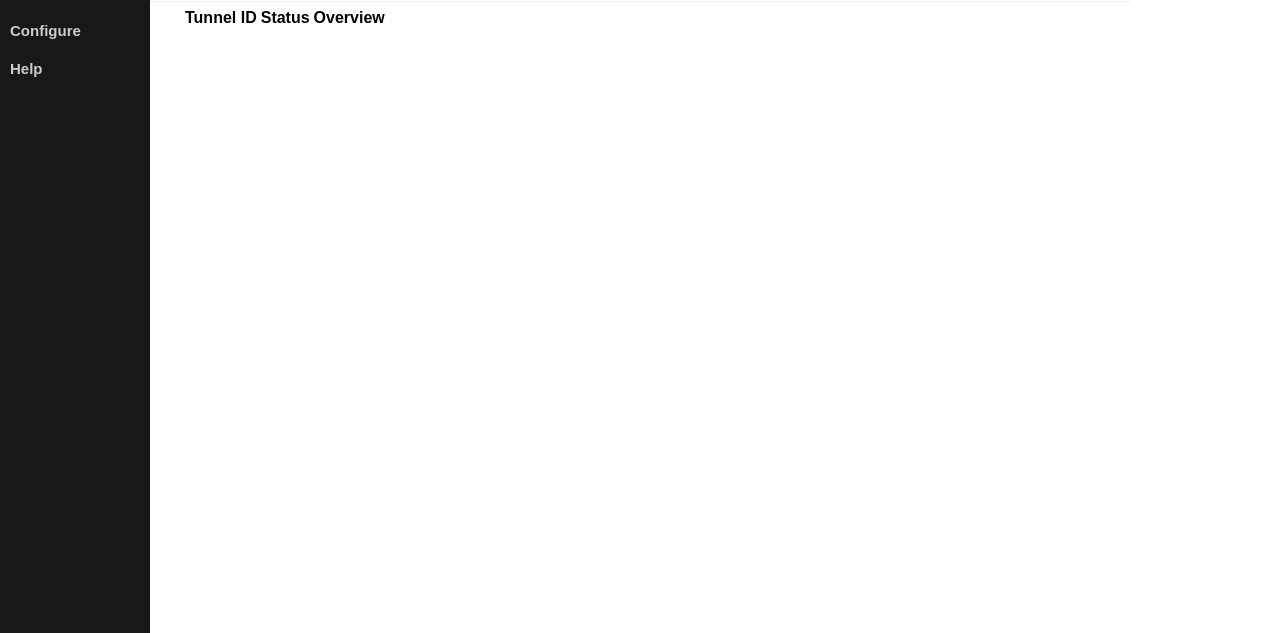
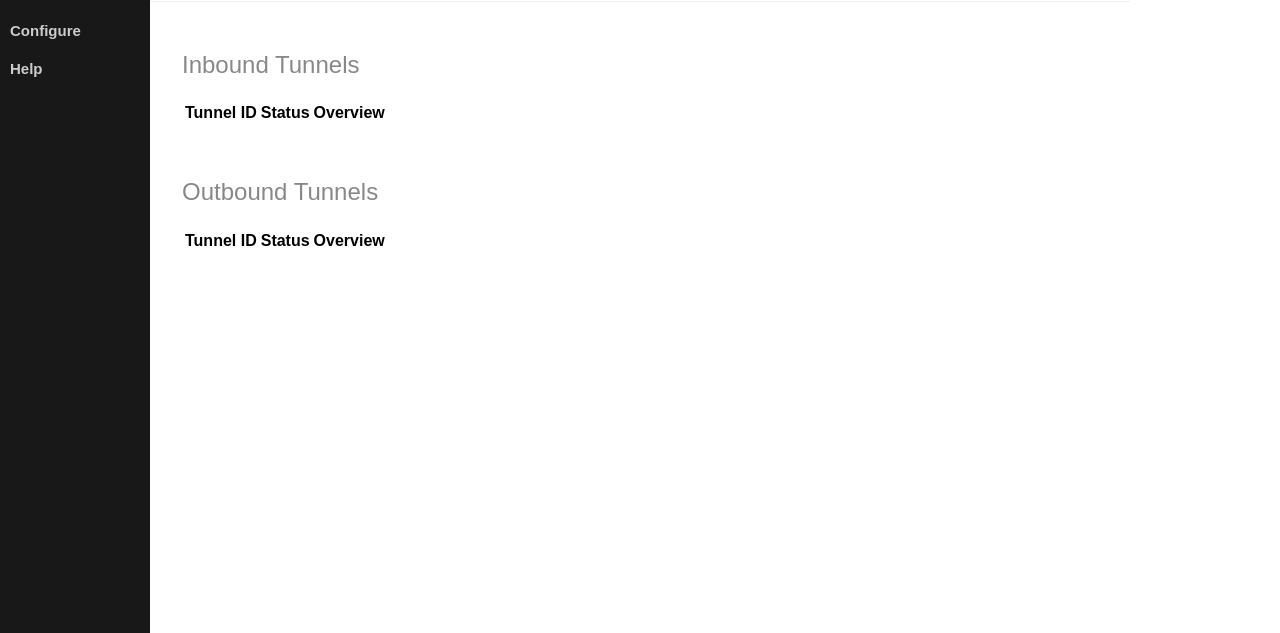
Before and after one commit to PurpleI2P/i2pd, a plain HTML site: page webui/tunnels.html in a window 1280 px wide. Shown: the part 167-800 px from the top of the page. Drawn offline with nearby package versions, Linux system fonts and the light colour scheme; files that its build step writes are made by us from their sources.

Commit message:
Display outbound tunnels in webui.

```diff
--- a/webui/tunnels.html
+++ b/webui/tunnels.html
@@ -7,35 +7,45 @@
 <link rel="stylesheet" href="css/main.css">
 <script type="text/javascript" src="javascript/I2PControl.js"></script>
 <script type="text/javascript">
-function updateNetDbInfo(result, session) {
-    if(session.error) {
-        alert("Error: " + session.error["message"]);
-        return;
-    }
 
-    var table = document.getElementById("tunnels").getElementsByTagName("tbody")[0];
+function buildTable(direction, result) {
+    var table = document.getElementById(direction + "-tunnels").getElementsByTagName("tbody")[0];
 
-    for(id in result["i2p.router.net.tunnels.inbound.list"]) {
-        if(!result["i2p.router.net.tunnels.inbound.list"].hasOwnProperty(id))
+    var cmd = "i2p.router.net.tunnels." + direction + ".list";
+    for(id in result[cmd]) {
+        if(!result[cmd].hasOwnProperty(id))
             continue;
-        var tunnel = result["i2p.router.net.tunnels.inbound.list"][id];
+        var tunnel = result[cmd][id];
 
         var row = table.insertRow(table.rows.length);
         row.insertCell(0).appendChild(document.createTextNode(id));
         row.insertCell(1).appendChild(document.createTextNode(tunnel["state"] ? tunnel["state"] : "running"));
         row.insertCell(2).appendChild(document.createTextNode(tunnel["layout"]));
     }
+
+
 }
 
-function requestNetDbInfo(session) {
+function updateTunnelInfo(result, session) {
+    if(session.error) {
+        alert("Error: " + session.error["message"]);
+        return;
+    }
+
+    buildTable("inbound", result);
+    buildTable("outbound", result);
+}
+
+function requestTunnelInfo(session) {
     session.request("RouterInfo", {
         "i2p.router.net.tunnels.inbound.list" : "",
-    }, updateNetDbInfo);
+        "i2p.router.net.tunnels.outbound.list" : "",
+    }, updateTunnelInfo);
 }
 
 window.onload = function() {
     var session = new I2PControl.Session("itoopie");
-    session.start(function() { requestNetDbInfo(session); });
+    session.start(function() { requestTunnelInfo(session); });
 };
 </script>
 </head>
@@ -43,12 +53,23 @@ window.onload = function() {
 <body>
 <div class="header">
     <h1>i2pd router console</h1>
-    <h2>Tunnel List</h2>
+    <h2>Tunnel Information</h2>
 </div>
 
 <div class="content">
 
-<table id="tunnels">
+<h2 class="content-subhead">Inbound Tunnels</h2>
+<table id="inbound-tunnels">
+    <thead>
+        <th>Tunnel ID</th>
+        <th>Status</th>
+        <th>Overview</th>
+    </thead>
+    <tbody>
+    </tbody>
+</table>
+<h2 class="content-subhead">Outbound Tunnels</h2>
+<table id="outbound-tunnels">
     <thead>
         <th>Tunnel ID</th>
         <th>Status</th>
```
